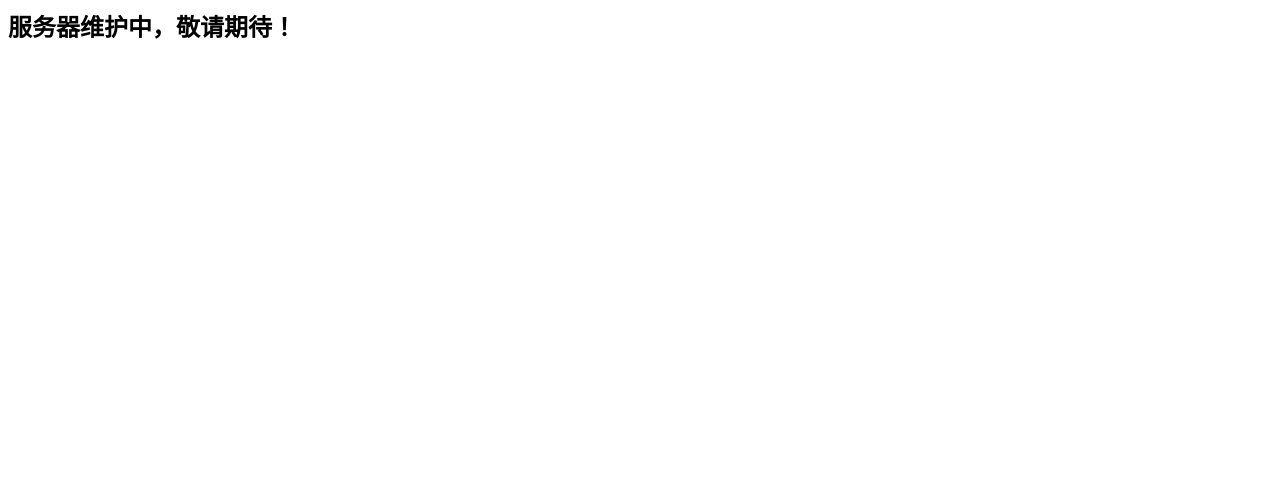
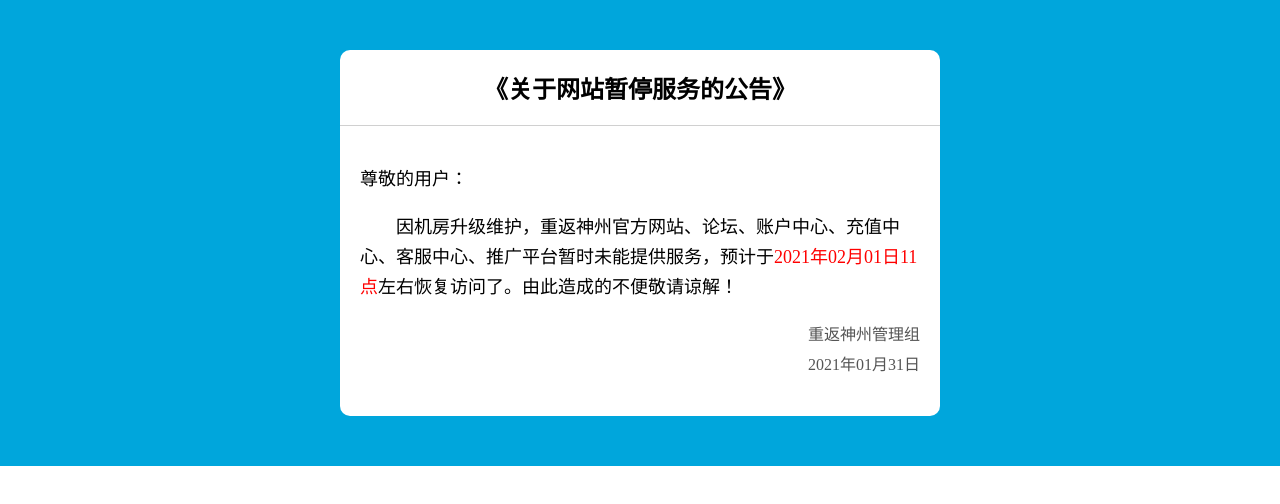
Before and after one commit to scriptcn/sz, a plain HTML site: page client/news.html in a window 1280 px wide. Drawn offline with Linux system fonts and the light colour scheme.

Commit message:
Update news.html

```diff
--- a/client/news.html
+++ b/client/news.html
@@ -1 +1,29 @@
-<h2>服务器维护中，敬请期待！</h2>
+<!DOCTYPE html>
+<html>
+<head>
+<meta charset="utf-8">
+<title>《关于网站暂停服务的公告》</title>
+<style type="text/css">
+html, body {padding: 0;margin: 0;height:100%;}
+.br{border-radius: 10px;-webkit-border-radius: 10px;-moz-border-radius: 10px;}
+.notice{width: 600px;background-color: white;margin:0 auto;font-family: 微软雅黑,serif;}
+.notice .title{text-align: center;font-weight: bold;font-size: 24px;padding: 20px 0; border-bottom: 1px solid #d0d0d0;}
+.notice .content{font-size: 18px;line-height: 30px;text-align: left;padding: 20px 20px;}
+.notice .content p.indent{text-indent: 36px;}
+.notice .content p.foot{text-align: right;font-size:16px;color:#555;}
+.notice label {color:red;}
+</style>
+</head>
+<body>
+<div style="padding:50px;background-color: #00A6DC;text-align: center;">
+    <div class="br notice">
+        <div class="title">《关于网站暂停服务的公告》</div>
+        <div class="content">
+            <p>尊敬的用户：</p>
+            <p class="indent">因机房升级维护，重返神州官方网站、论坛、账户中心、充值中心、客服中心、推广平台暂时未能提供服务，预计于<label>2021年02月01日11点</label>左右恢复访问了。由此造成的不便敬请谅解！</p>
+            <p class="foot">重返神州管理组<br />2021年01月31日</p>
+        </div>
+    </div>
+</div>
+</body>
+</html>
```
